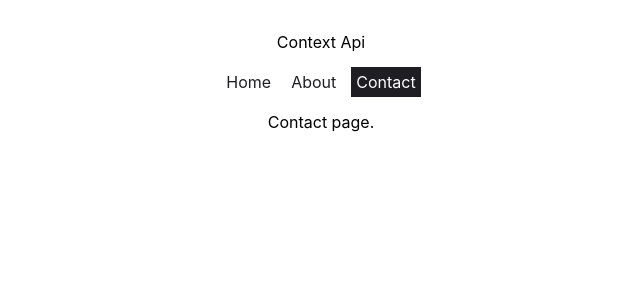
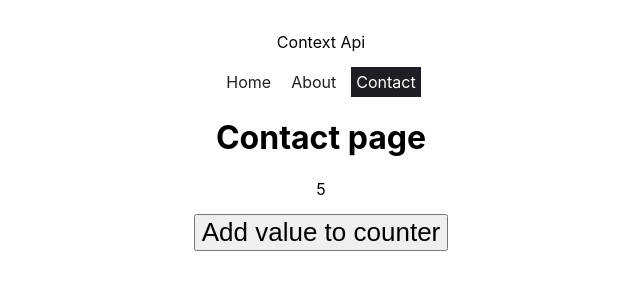
Before and after one commit to gafanhotoalexandre/pequenos-projetos, a React (Vite) app in the folder context-api/: page /contact in a window 1280 px wide. Shown: the top 300 px of the page, without its empty margins (319-959 px from the left). Built offline with nearby package versions, Linux system fonts and the light colour scheme.

Commit message:
changing context

```diff
--- /dev/null
+++ b/context-api/src/components/ChangeCounter.jsx
@@ -0,0 +1,15 @@
+import { useContext } from 'react'
+
+import { CounterContext } from '../context/CounterContext';
+
+export function ChangeCounter() {
+  const {counter, setCounter} = useContext(CounterContext);
+
+  return (
+    <div style={{ margin: '15px 0' }}>
+      <button
+        onClick={() => setCounter(counter + 1)}
+      >Add value to counter</button>
+    </div>
+  );
+}
--- a/context-api/src/pages/About.jsx
+++ b/context-api/src/pages/About.jsx
@@ -1,7 +1,18 @@
+import { useContext } from "react";
+import { ChangeCounter } from "../components/ChangeCounter";
+
+import { CounterContext } from "../context/CounterContext";
+
 export function About() {
+  const { counter } = useContext(CounterContext);
+
   return(
     <div>
-      About page.
+      <h1>About page</h1>
+
+      { counter }
+
+      <ChangeCounter />
     </div>
   );
 }
--- a/context-api/src/pages/Contact.jsx
+++ b/context-api/src/pages/Contact.jsx
@@ -1,7 +1,18 @@
+import { useContext } from "react";
+import { ChangeCounter } from "../components/ChangeCounter";
+
+import { CounterContext } from "../context/CounterContext";
+
 export function Contact() {
+  const { counter } = useContext(CounterContext);
+
   return (
     <div>
-      Contact page.
+      <h1>Contact page</h1>
+
+      { counter }
+
+      <ChangeCounter />
     </div>
   );
 }
--- a/context-api/src/pages/Home.jsx
+++ b/context-api/src/pages/Home.jsx
@@ -1,4 +1,5 @@
 import { useContext } from 'react';
+import { ChangeCounter } from '../components/ChangeCounter';
 import { CounterContext } from '../context/CounterContext';
 
 export function Home() {
@@ -6,7 +7,11 @@ export function Home() {
 
   return (
     <div>
-      Homepage: {counter}
+      <h1>Homepage</h1>
+
+      {counter}
+
+      <ChangeCounter />
     </div>
   );
 }
```
